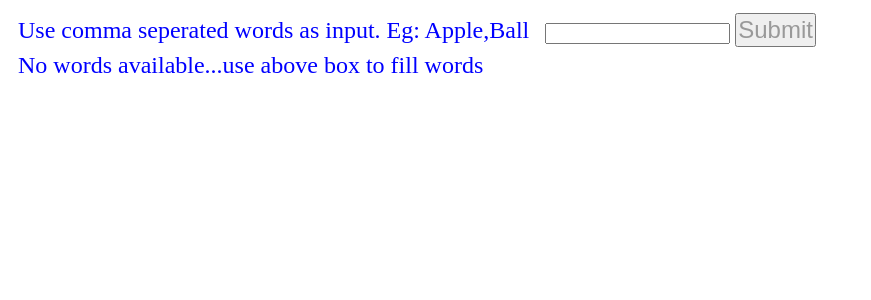
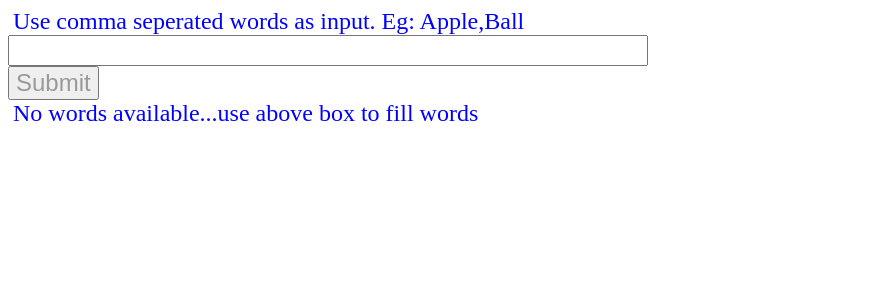
Before and after one commit to PavanNiddapu/word-game, a React (Create React App) app: page / in a window 1280 px wide. Shown: the top 300 px of the page, without its empty margins (0-871 px from the left). Built offline with nearby package versions, Linux system fonts and the light colour scheme; the HTML template or start-up script is replaced by a standard one.

Commit message:
Lalith | Correct Csv

```diff
--- a/src/App.js
+++ b/src/App.js
@@ -54,7 +54,7 @@ function App() {
   return (<div className=''>
     <form id="form1" onSubmit={setCSVInput}>
       <label>Use comma seperated words as input. Eg: Apple,Ball </label>
-      <input type="text" onChange={event => setCsv(event.target.value)} />
+      <input type="text" id="csvInput" onChange={event => setCsv(event.target.value)} />
       <input type='submit' className='button' value="Submit" />
     </form>
     {words.length == 0 && <label>No words available...use above box to fill words</label>}
@@ -77,4 +77,5 @@ export default App;
 // In case of wrong answer show a retry button - Done
 // Also show expected reverse word in case of wrong answer - Done
 // Have timer for the flash and display the numbers 3
+// Make the Csv input wider
 // Have proper coloring,margin of buttons and lables - Done
--- a/src/component/WordForm.js
+++ b/src/component/WordForm.js
@@ -23,7 +23,7 @@ const WordForm = (props) => {
         {Array(props.word.length).fill(1).map((el, i) =>
             <input className='letter-input' key={i} data-key={i} maxLength="1" type="text" onChange={letterChangeHandler} />
         )}
-        <input type="submit" className="button" value="Press enter to submit" />
+        <input type="submit" className="button" value="Press enter reverse word and press enter" />
     </form>)
 }
 
--- a/src/index.css
+++ b/src/index.css
@@ -55,8 +55,6 @@
 button {
     /* border: none; */
     /* background-color: transparent; */
-    padding: 1px;
-    margin: 5px;
     font-size: 1.5rem;
     /* transition: all .3s ease-in-out; */
     color: #999999;
@@ -66,7 +64,6 @@ button {
 label {
     font-size: 1.5rem;
     color: blue;
-    padding: 5px 5px;
     margin: 5px 5px;
     margin-top: 10px;
 
@@ -78,6 +75,12 @@ label {
 
 #correctLabel {
     color: green;
+}
+
+#csvInput {
+    width: 50%;
+    height: 25px;
+    display: block;
 }
 
 @keyframes fade {
```
